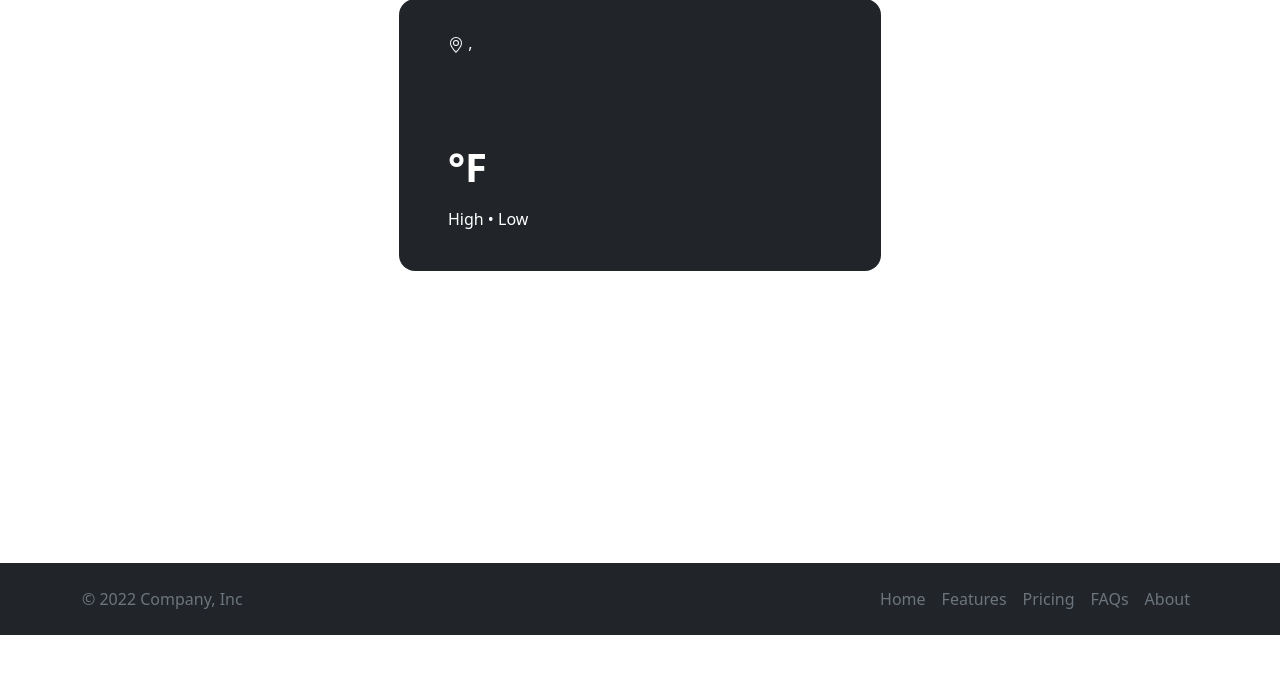
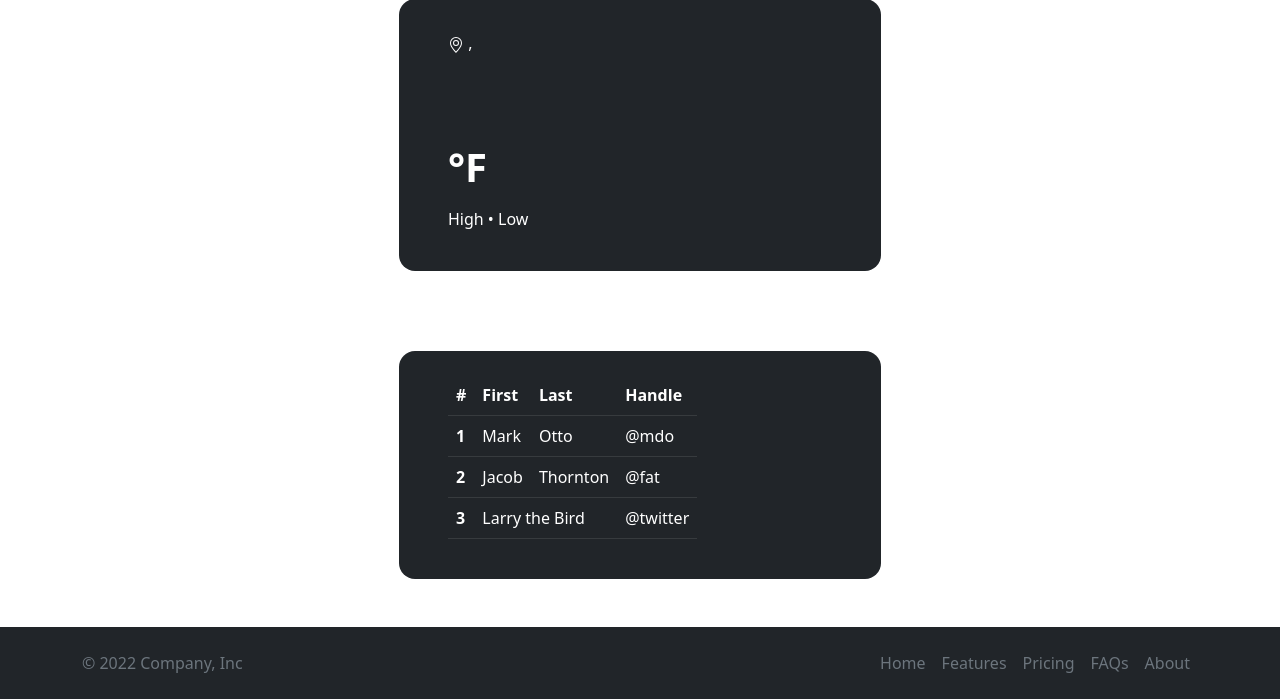
Before and after one commit to ferhanmm/WhatsTheForecast, a Flask app: template templates/weather.html in a window 1280 px wide. Shown: the part 165-864 px from the top of the page. Before the commit the page ends 800 px from the top, so only its background shows below. Run offline with Flask 2, Linux system fonts and the light colour scheme; the template is opened without the code that fills it, so the values that code supplies are empty.

Commit message:
Update weather.html

```diff
--- a/templates/weather.html
+++ b/templates/weather.html
@@ -30,4 +30,48 @@
         </div>
       </div>
 
+      <div class="container">
+        <div class="row mb-3">
+          <div class="col-md-3 themed-grid-col">
+          </div>
+          <div class="col-md-6 themed-grid-col grid">
+            <div class="text-bg-dark grid-container">
+              <div class="col-md-6 themed-grid-col main-weather">
+                <table class="table table-dark table-hover">
+                  <thead>
+                    <tr>
+                      <th scope="col">#</th>
+                      <th scope="col">First</th>
+                      <th scope="col">Last</th>
+                      <th scope="col">Handle</th>
+                    </tr>
+                  </thead>
+                  <tbody>
+                    <tr>
+                      <th scope="row">1</th>
+                      <td>Mark</td>
+                      <td>Otto</td>
+                      <td>@mdo</td>
+                    </tr>
+                    <tr>
+                      <th scope="row">2</th>
+                      <td>Jacob</td>
+                      <td>Thornton</td>
+                      <td>@fat</td>
+                    </tr>
+                    <tr>
+                      <th scope="row">3</th>
+                      <td colspan="2">Larry the Bird</td>
+                      <td>@twitter</td>
+                    </tr>
+                  </tbody>
+                </table>
+              </div>
+            </div>
+          </div>
+          <div class="col-md-3 themed-grid-col">
+          </div>
+        </div>
+      </div>
+
 {% endblock %}
```
